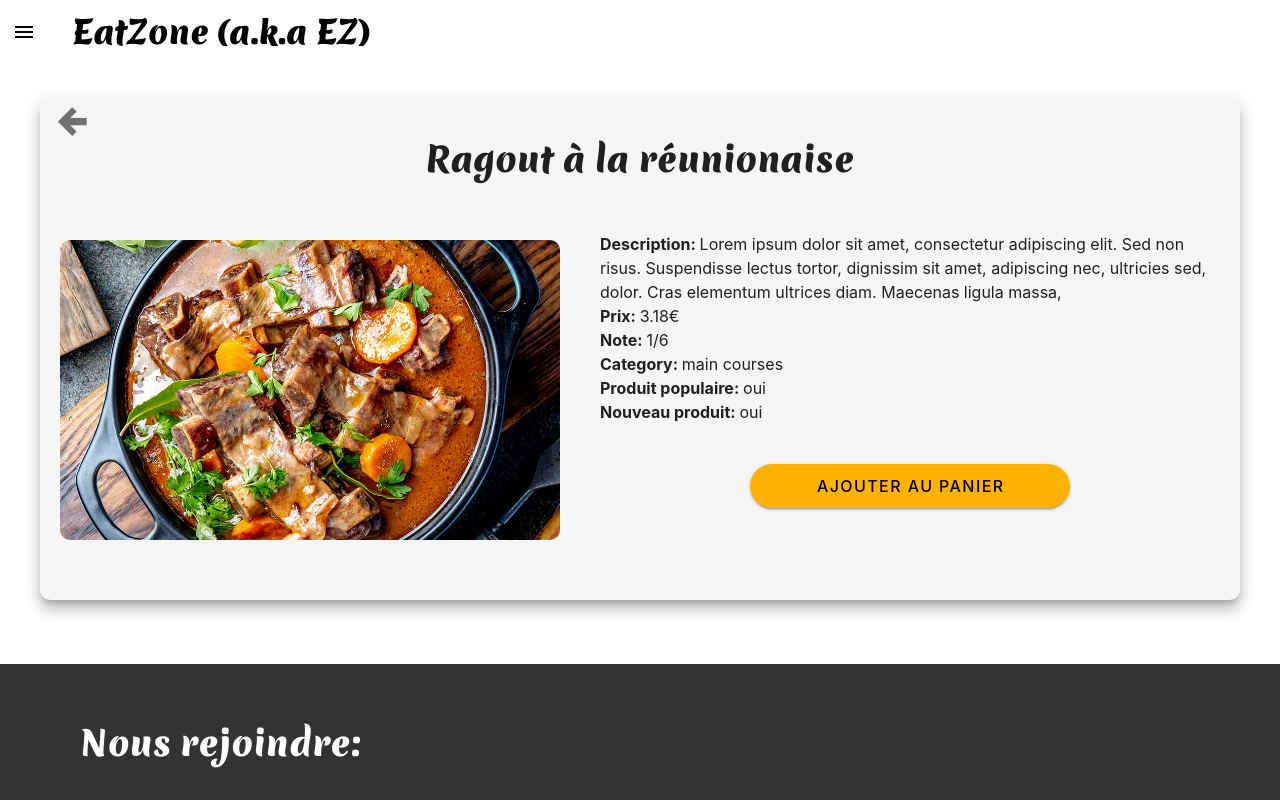
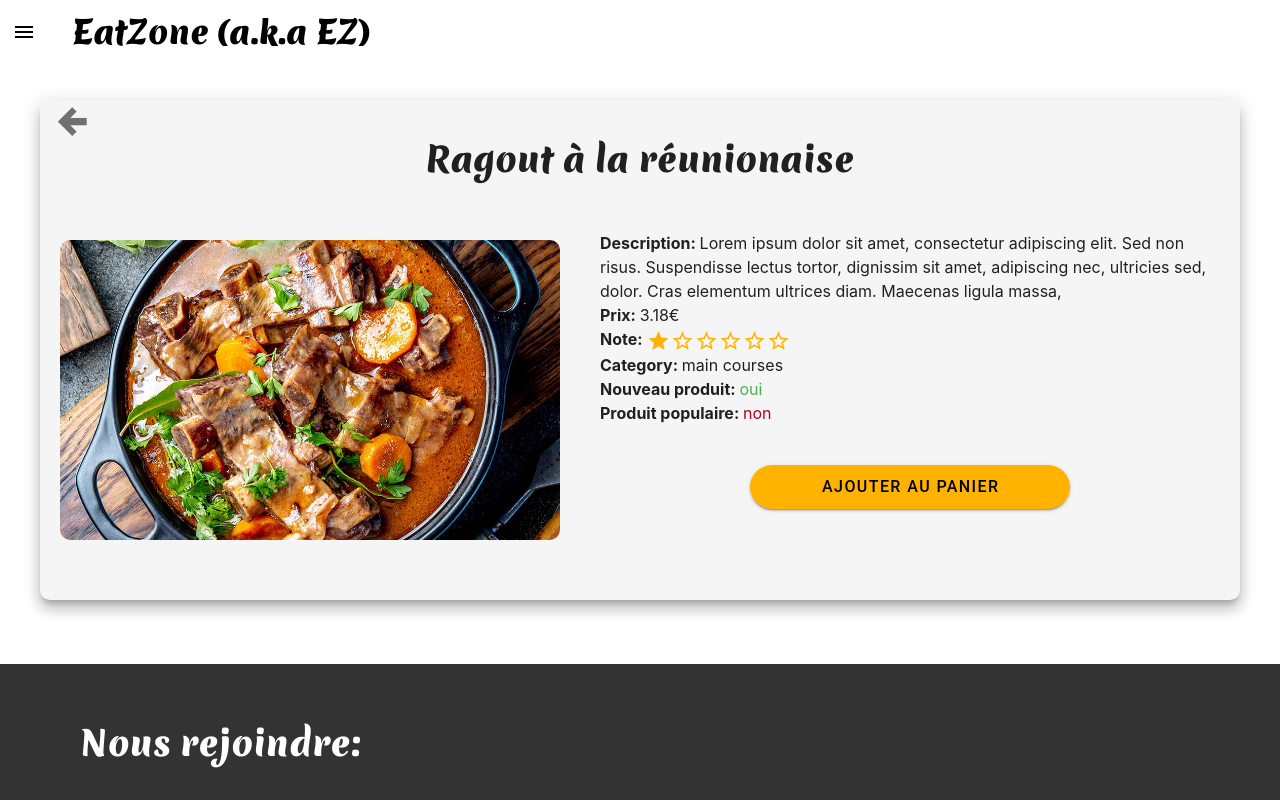
Before and after one commit to redazzalpha/e-web-app, a Vue app: page /products/description/10 in a window 1280 px wide. Shown: the top 800 px of the page. Built offline with nearby package versions, Linux system fonts and the light colour scheme.

Commit message:
update description page

```diff
--- a/src/store/app.ts
+++ b/src/store/app.ts
@@ -145,7 +145,7 @@ export const useAppStore = defineStore("app", {
         price: 3.18,
         score: 1,
         isNew: true,
-        isPopular: true,
+        isPopular: false,
       },
       {
         id: 11,
--- a/src/views/Description.vue
+++ b/src/views/Description.vue
@@ -21,23 +21,37 @@
         :width="imgWidth"
         cover
       ></VImg>
-      <p
+      <div
         class="description_content_text d-flex flex-column d-block ma-5 flex-shrink-1 my-md-auto"
       >
-        <span>
+        <p>
           <strong> Description: </strong>
           {{ product.description }} <br />
           <strong> Prix: </strong>
           {{ product.price }}&euro; <br />
           <strong> Note: </strong>
-          {{ product.score }}/6<br />
+          <span>
+            <template v-for="count in 6" :key="count">
+              <VIcon
+                :icon="product.score >= count ? 'mdi-star' : 'mdi-star-outline'"
+                variant="plain"
+                :color="baseColor.orange"
+              />
+            </template>
+          </span>
+          <br />
           <strong> Category: </strong>
           {{ product.category }} <br />
+          <strong> Nouveau produit: </strong>
+          <span :class="product.isNew ? 'text-success' : 'text-error'">
+            {{ product.isNew ? "oui" : "non" }}
+          </span>
+          <br />
           <strong> Produit populaire: </strong>
-          {{ product.isPopular ? "oui" : "non" }} <br />
-          <strong> Nouveau produit: </strong>
-          {{ product.isNew ? "oui" : "non" }} <br />
-        </span>
+          <span :class="product.isPopular ? 'text-success' : 'text-error'">
+            {{ product.isPopular ? "oui" : "non" }} <br />
+          </span>
+        </p>
         <VBtn
           class="description_content_text_btn align-self-center ma-10"
           size="large"
@@ -48,7 +62,7 @@
         >
           Ajouter au panier
         </VBtn>
-      </p>
+      </div>
     </div>
   </div>
 </template>
```
